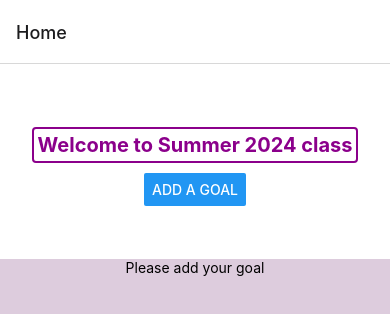
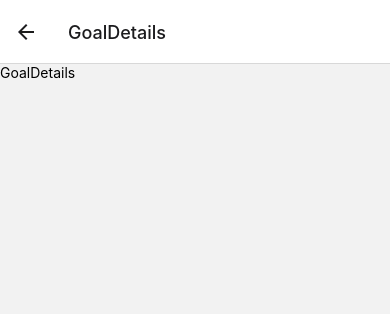
Before and after one commit to SF888888/Summer24_5520, a React Native app: screen /GoalDetails in a window 390 px wide. Shown: the top 314 px of the page. Built offline with nearby package versions, Linux system fonts and the light colour scheme.

Commit message:
Added navigation between goal item and its detail

```diff
--- a/App.js
+++ b/App.js
@@ -1,6 +1,7 @@
 import { View, Text } from 'react-native'
 import React from 'react'
 import Home from './Components/Home'
+import GoalDetails from './Components/GoalDetails'
 import { NavigationContainer } from '@react-navigation/native';
 import { createNativeStackNavigator } from '@react-navigation/native-stack';
 
@@ -9,8 +10,9 @@ console.log(Stack);
 export default function App() {
   return (
     <NavigationContainer>
-      <Stack.Navigator>
+      <Stack.Navigator initialRouteName='Home'>
         <Stack.Screen name="Home" component={Home} />
+        <Stack.Screen name="GoalDetails" component={GoalDetails} />
       </Stack.Navigator>
     </NavigationContainer>
   )
--- /dev/null
+++ b/Components/GoalDetails.js
@@ -0,0 +1,12 @@
+import { View, Text } from 'react-native'
+import React from 'react'
+
+const GoalDetails = () => {
+  return (
+    <View>
+      <Text>GoalDetails</Text>
+    </View>
+  )
+}
+
+export default GoalDetails
--- a/Components/GoalItem.js
+++ b/Components/GoalItem.js
@@ -1,11 +1,13 @@
 import { View, Text, Button, StyleSheet } from 'react-native'
 import React from 'react'
 
-const GoalItem = ({goal, deleteHandler}) =>{
+const GoalItem = ({goal, deleteHandler, pressHandler}) =>{
+
   return (
     <View style={styles.textContainer}>
         <Text style={styles.textStyle}>{goal.text}</Text>
         <Button color="black" title = "X" onPress={()=>deleteHandler(goal.id)}/>
+        <Button color="black" title = "I" onPress={()=>pressHandler()}/>
     </View>
   )
 }
--- a/Components/Home.js
+++ b/Components/Home.js
@@ -29,7 +29,10 @@ export default function Home() {
       return currentGoals.filter((goal) => goal.id !== deletedId);
     })
   }
-
+  function handlePressGoal(){
+    console.log('goal pressed');
+    navigator.navigate('GoalDetails');
+}
 
 
   return (
```
